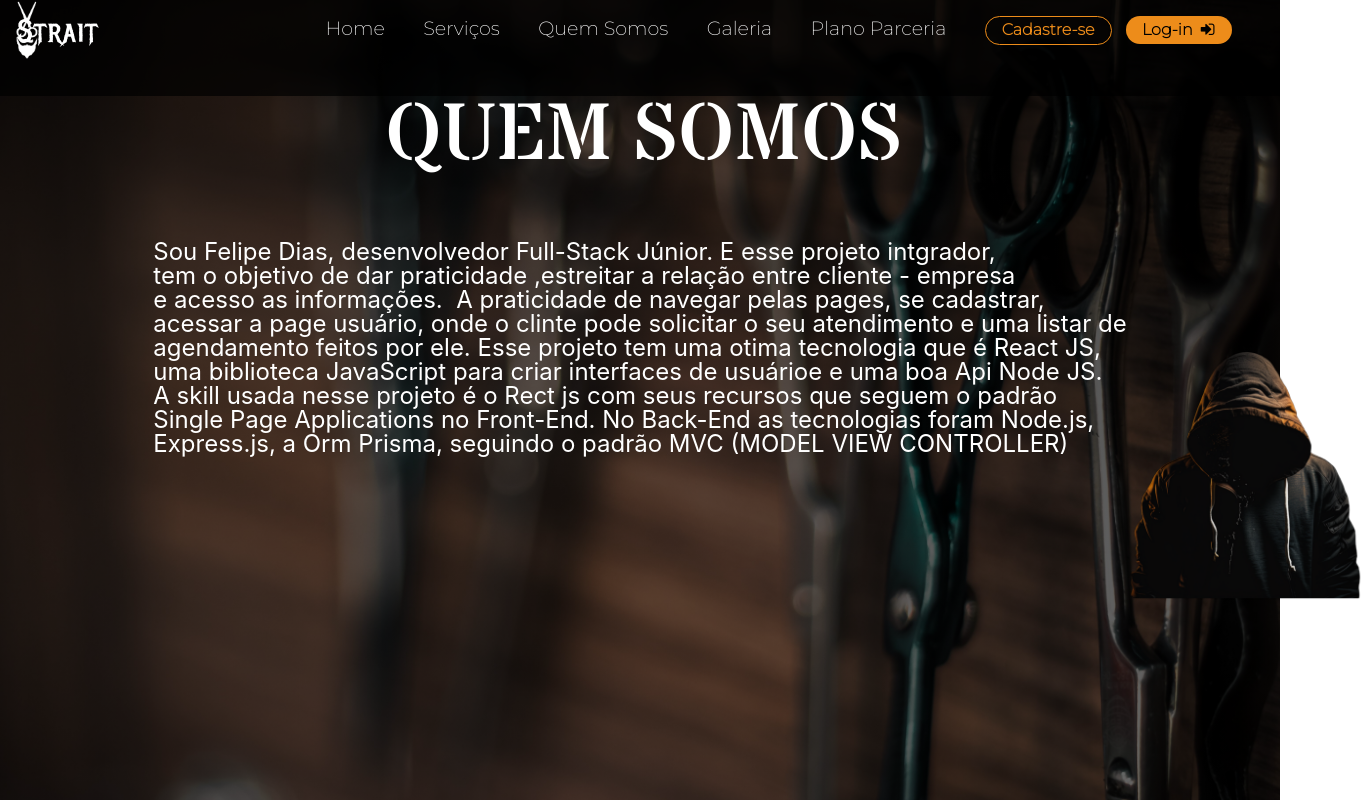
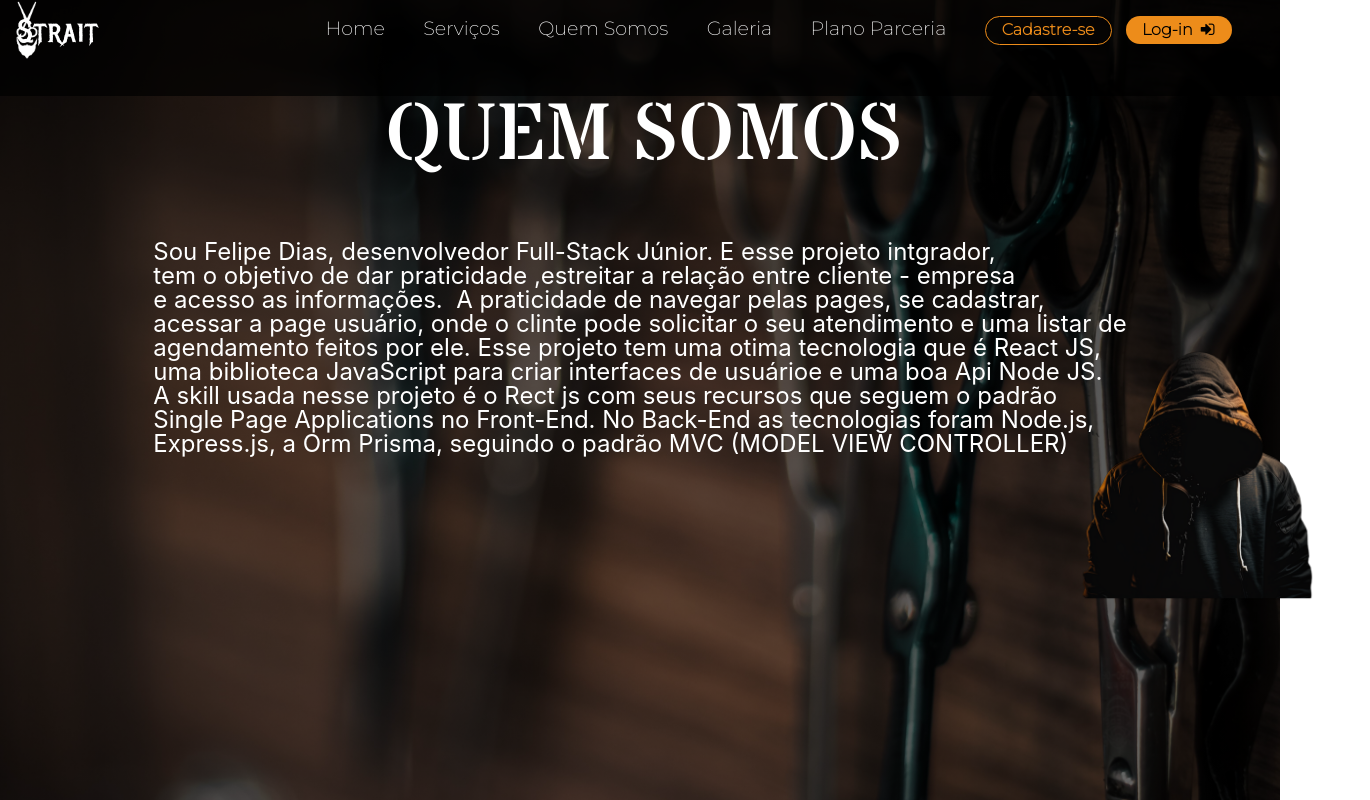
Before and after one commit to Felipediaslc/Barbearia-Strait-Front, a React (Create React App) app: page /quemsomos in a window 1280 px wide. Shown: the whole page, 1370 px wide, since content can reach past the window. Built offline with nearby package versions, Linux system fonts and the light colour scheme; a web font is replaced by a local one.

Commit message:
refinamento v.57

```diff
--- a/src/Pages/Quem-somos/Quem-somos.css
+++ b/src/Pages/Quem-somos/Quem-somos.css
@@ -54,7 +54,7 @@
 .quem-somos .body-part-2  .hoodie-guy {
   position: absolute;
   background: url(./imag/imagSVG/Hoodie-guy.png);
-  left:70rem;
+  left:67rem;
   top: 350px;
   height: 250px;
   width: 250px;
```
